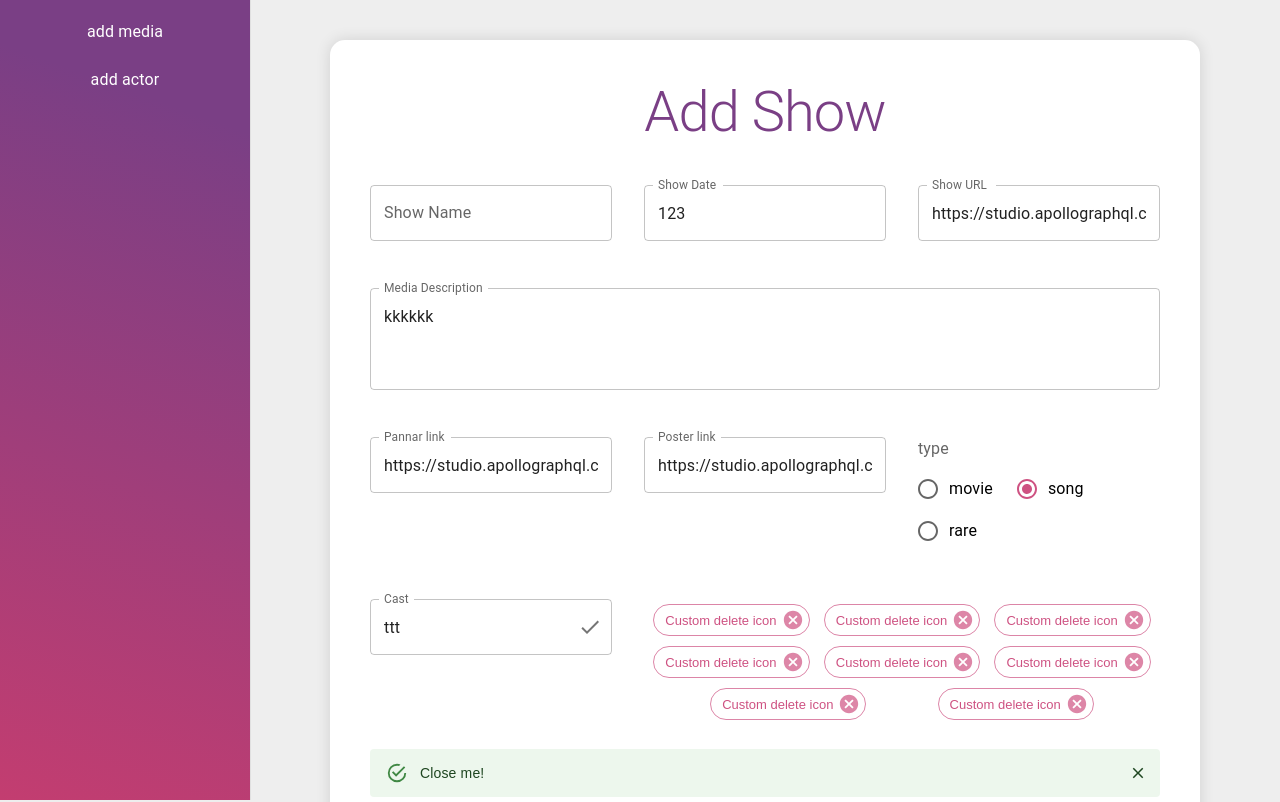
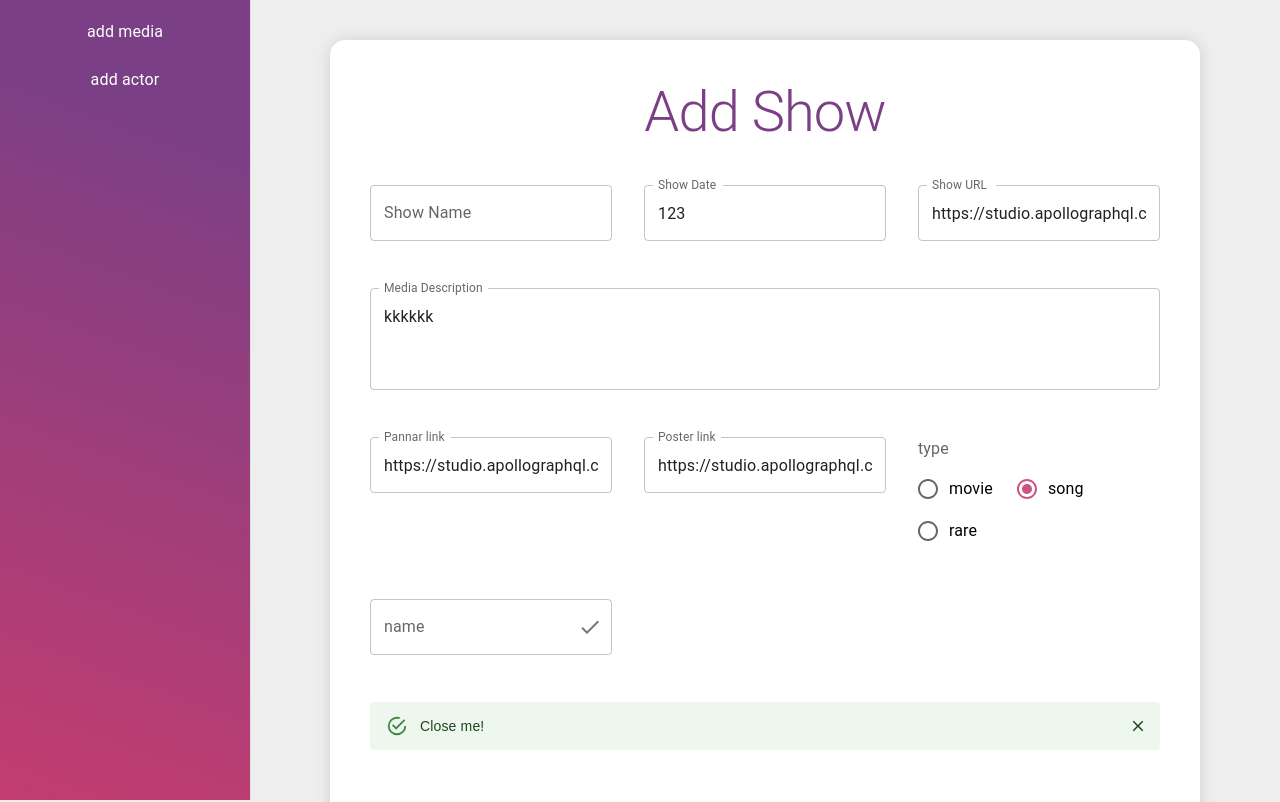
Before and after one commit to randa-11295/Nosatalga-dashboard, a React (Create React App) app: page / in a window 1280 px wide. Shown: the top 802 px of the page. Built offline with nearby package versions, Linux system fonts and the light colour scheme.

Commit message:
add cast

```diff
--- a/src/Common/vaildation.js
+++ b/src/Common/vaildation.js
@@ -4,7 +4,8 @@ const stringCheck = (field) =>
   yup
     .string(`Enter media name ${field} `)
     .required(`${field} is required`)
-    .min(3, `${field}  should be of minimum 8 characters length`);
+    .min(3, `${field}  should be of minimum 3 characters length`)
+    .matches(/^[aA-zZ\s]+$/, "Only alphabets are allowed for this field ");
 
 const dateCheck = () =>
   yup
@@ -53,3 +54,7 @@ export const addActorShema =(isLive)=>( yup.object({
   gender: stringCheck("gender"),
   jobs: arrCheck,
 }));
+
+export const addCastShema = yup.object({
+  name: stringCheck("cast"),
+});
--- a/src/Components/Inputs/RedioArea.js
+++ b/src/Components/Inputs/RedioArea.js
@@ -13,7 +13,7 @@ export default function RedioArea(props) {
     <FormControl variant="standard" error={isError}>
       <FormLabel sx={{ mb: 1 }}> {props.name} </FormLabel>
 
-      <RadioGroup name={props.name} row>
+      <RadioGroup name={props.name} row >
         {props.data?.map((el) => (
           <FormControlLabel
             onChange={props.formik.handleChange}
--- a/src/Components/Inputs/TextFildWithBtn.js
+++ b/src/Components/Inputs/TextFildWithBtn.js
@@ -3,14 +3,30 @@ import OutlinedInput from "@mui/material/OutlinedInput";
 import InputLabel from "@mui/material/InputLabel";
 import InputAdornment from "@mui/material/InputAdornment";
 import FormControl from "@mui/material/FormControl";
-import DoneIcon from '@mui/icons-material/Done';
+import FormHelperText from "@mui/material/FormHelperText";
+import DoneIcon from "@mui/icons-material/Done";
 
 export default function TextFildWithBtn(props) {
+  const isError =
+    Boolean(props.formik.errors[props.name]) &&
+    props.formik.touched[props.name];
+
+  const texthelp = () => {
+    if (isError) {
+      return props.formik.errors[props.name];
+    } else if (props.loding) {
+      return "Loding ...";
+    } else {
+      return " ";
+    }
+  };
   return (
-    <FormControl sx={{ width: "100%" }} variant="outlined">
-      <InputLabel htmlFor="outlined-adornment-password"> {props.label}</InputLabel>
+    <FormControl error={isError} sx={{ width: "100%" }} variant="outlined">
+      <InputLabel htmlFor="outlined-adornment-password">
+        {props.label}
+      </InputLabel>
       <OutlinedInput
-        value={!props.disable ? props.formik.values[props.name] : ""}
+        value={props.formik.values[props.name] || ""}
         onChange={props.formik.handleChange}
         onBlur={props.formik.handleBlur}
         error={
@@ -18,15 +34,16 @@ export default function TextFildWithBtn(props) {
           Boolean(props.formik.errors[props.name]) &&
           !props.disable
         }
-
         name={props.name}
         label={props.label}
-        disabled={props.disable || false}
+        disabled={props.loding || false}
         endAdornment={
           <InputAdornment position="end">
             <IconButton
               aria-label="toggle password visibility"
-              //   onClick={handleClickShowPassword}
+              onClick={() => {
+                props.formik.handleSubmit();
+              }}
               edge="end"
             >
               <DoneIcon />
@@ -34,6 +51,7 @@ export default function TextFildWithBtn(props) {
           </InputAdornment>
         }
       />
+      <FormHelperText>{texthelp()}</FormHelperText>
     </FormControl>
   );
 }
--- a/src/Components/Movie/AddCast.js
+++ b/src/Components/Movie/AddCast.js
@@ -2,41 +2,54 @@ import ChipsArea from "../Movie/ChipsArea";
 import Grid from "@mui/material/Grid";
 import TextFildWithBtn from "../Inputs/TextFildWithBtn";
 import { useFormik } from "formik";
-import { useQuery } from "@apollo/client";
+import { useLazyQuery } from "@apollo/client";
 import { getActorData } from "../../ApolloClint/mediaQuieries";
+import { addCastShema } from "../../Common/vaildation";
+import { useState } from "react";
+
 const AddCast = () => {
+  const [myActors, setMyActor] = useState([]);
+
   const values = {
-    cast: "ttt",
+    name: "",
   };
 
   const formik = useFormik({
     initialValues: values,
-    // validationSchema: addMovieShema,
-    onSubmit: (values) => {
-      //   mutateFunction();
-      // formik.resetForm();
-      console.log(values);
+    validationSchema: addCastShema,
+    onSubmit: () => {
+      getActor();
     },
   });
 
-  const { data, loading: postLoading } = useQuery(getActorData, {
+  const [getActor, { loading, error }] = useLazyQuery(getActorData, {
     variables: {
-        name : "randa"
+      name: formik.values.name,
     },
-
+    onCompleted: (res) => {
+      console.log(res);
+      setMyActor([...myActors, res.getActor]);
+    },
   });
 
-const test = ()=>{console.log(data)}
-
-
+  const deleteActor = (id) => {
+    const actors = myActors.filter((el) => el._id !== id);
+    setMyActor(actors);
+  };
   return (
     <>
-      <Grid item xs={4}>
-        <TextFildWithBtn label="Cast" name="cast"  formik={formik} />
+      <Grid onSubmit={formik.handleSubmit} item xs={4}>
+        <TextFildWithBtn
+          loading={loading}
+          label="name"
+          name="name"
+          formik={formik}
+          err={error}
+        />
       </Grid>
-     {test() }
+
       <Grid item xs={8}>
-        <ChipsArea />
+        <ChipsArea fun={deleteActor} arr={myActors} />
       </Grid>
     </>
   );
--- a/src/Components/Movie/AddMovie.js
+++ b/src/Components/Movie/AddMovie.js
@@ -11,7 +11,10 @@ import { addMovieQuiery } from "../../ApolloClint/mediaQuieries";
 import AlertRun from "../Inputs/AlertRun";
 import AddCast from "./AddCast";
 
+
 export default function BasicGrid() {
+
+
   const values = {
     date: "123",
     panner: "https://studio.apollographql.com/sandbox/diff.png",
@@ -27,6 +30,7 @@ export default function BasicGrid() {
     initialValues: values,
     // validationSchema: addMovieShema,
     onSubmit: (values) => {
+
       mutateFunction();
       // formik.resetForm();
     },
@@ -63,13 +67,7 @@ export default function BasicGrid() {
   const [mutateFunction, { data , loading , error }] = useMutation(addMovieQuiery, {
     variables: {
       showInput: formik.values,
-    } ,
-      update: (proxy, result) => {
-        console.log(proxy)
-        console.log( formik.values)
-        console.log(result);
-
-    },
+    }
   });
 
 
@@ -92,7 +90,7 @@ export default function BasicGrid() {
         <RedioArea formik={formik} name="type" data={typs} />
       </Grid>
 
-      <AddCast />
+      <AddCast movieFormik={formik} />
       <Grid item xs={12}>
       <AlertRun sucsses={data} error={error} />
 
--- a/src/Components/Movie/ChipsArea.js
+++ b/src/Components/Movie/ChipsArea.js
@@ -1,26 +1,22 @@
-import * as React from "react";
 import Chip from "@mui/material/Chip";
 import Stack from "@mui/material/Stack";
 import CancelIcon from "@mui/icons-material/Cancel";
-import { v4 as uuidv4 } from "uuid";
 
-export default function ChipsArea() {
-  const arr = [1, 2, 3,  4, 4, 8, 7, 9];
-
+export default function ChipsArea(props) {
   return (
     <Stack
       direction="row"
-      sx={{ display: "flex", flexWrap: "wrap", justifyContent: "space-evenly" }}
+      sx={{ display: "flex", flexWrap: "wrap", justifyContent: "space-start" }}
     >
-      {arr.map((item) => {
+      {props.arr.map((item) => {
         return (
           <Chip
-            key={uuidv4()}
+            key={item._id}
             color="primary"
-            label="Custom delete icon"
+            label={item.name}
             sx={{ margin: "5px" }}
             onDelete={() => {
-              console.log(item);
+              props.fun(item._id);
             }}
             deleteIcon={<CancelIcon />}
             variant="outlined"
```
